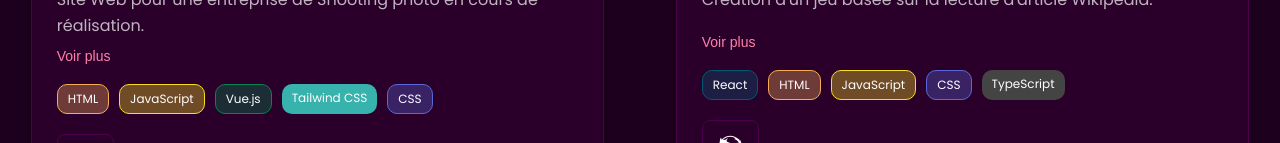
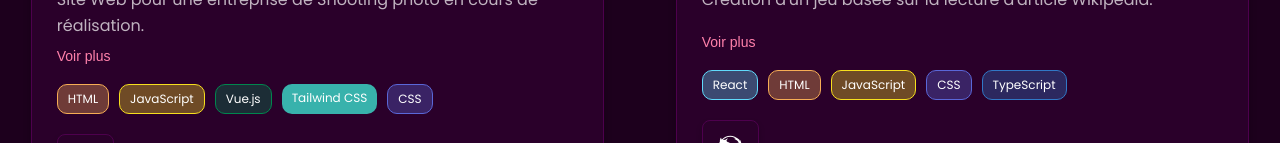
Before and after one commit to AbdelRMB/portfoliov2, a Vue app: page /#/projects in a window 1280 px wide. Shown: the part 809-952 px from the top of the page. Built offline with nearby package versions, Linux system fonts and the light colour scheme; some icons are missing.

Commit message:
update(project_data.ts, Projects.vue): modify tag colors for React and add TypeScript tag styles

```diff
--- a/src/data/project_data.ts
+++ b/src/data/project_data.ts
@@ -260,7 +260,7 @@ export const projectData = {
     ],
     tagColors: {
         JavaScript: "tag-yellow",
-        React: "tag-blue",
+        React: "tag-react",
         "NextJs": "tag-purple",
         "Tailwind CSS": "tag-teal",
         "Redux Toolkit": "tag-red",
@@ -282,5 +282,6 @@ export const projectData = {
         JAVA: "tag-java",
         "Vue.js": "tag-vue",
         "Réseau": "tag-discord",
+        TypeScript: "tag-typescript",
     },
 };
--- a/src/views/Projects.vue
+++ b/src/views/Projects.vue
@@ -199,6 +199,18 @@ export default {
     padding: 5px 10px;
     border-radius: 5px;
     display: inline-block;
+}
+
+.tag-typescript {
+    color: #fff;
+    background-color: #3178c656;
+    border: 1px solid #3178c6;
+}
+
+.tag-react {
+    color: #fff;
+    background-color: #61dafb56;
+    border: 1px solid #61dafb;
 }
 
 .specialite {
```
